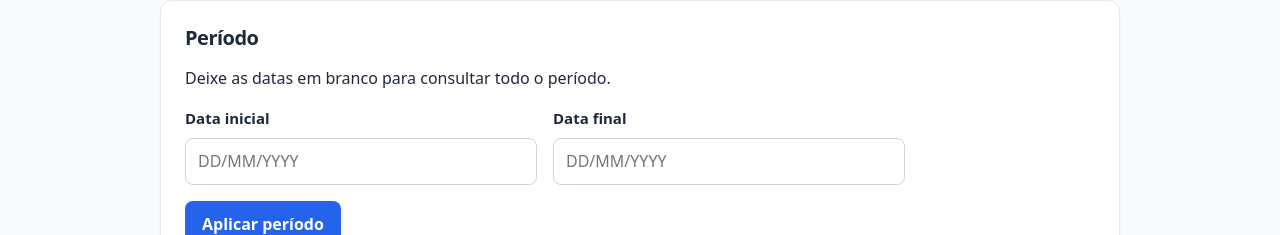
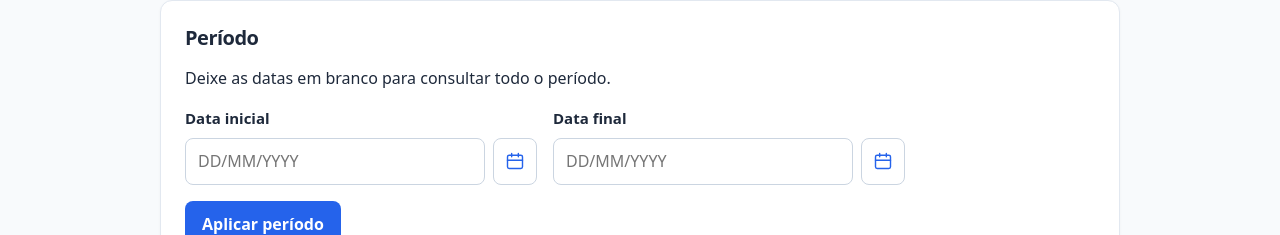
Before and after one commit to GabrielHDias/Finance_Manager, a Next.js app in the folder frontend/: page /dashboard in a window 1280 px wide. Shown: the part 168-403 px from the top of the page. Built offline with nearby package versions, Linux system fonts and the light colour scheme; no server answers.

Commit message:
fix(frontend): restore calendar controls and hide amount steppers

```diff
--- a/frontend/src/app/(protected)/transactions/page.tsx
+++ b/frontend/src/app/(protected)/transactions/page.tsx
@@ -215,6 +215,7 @@ export default function TransactionsPage() {
 
           <input
             id="amount"
+            className="amount-input"
             name="amount"
             type="number"
             min="0.01"
@@ -233,7 +234,7 @@ export default function TransactionsPage() {
             id="date"
             name="date"
             value={date}
-            onChange={(event) => setDate(event.target.value)}
+            onValueChange={setDate}
             required
             disabled={busy}
           />
--- a/frontend/src/app/globals.css
+++ b/frontend/src/app/globals.css
@@ -127,6 +127,76 @@ select:disabled {
   background-color: var(--color-background);
   color: var(--color-text-muted);
   cursor: not-allowed;
+}
+
+/* Keep numeric validation while removing the amount field's stepper buttons. */
+.amount-input {
+  appearance: textfield;
+  -moz-appearance: textfield;
+}
+
+.amount-input::-webkit-inner-spin-button,
+.amount-input::-webkit-outer-spin-button {
+  -webkit-appearance: none;
+  margin: 0;
+}
+
+.date-input {
+  display: flex;
+  align-items: stretch;
+  gap: var(--space-2);
+  min-width: 0;
+}
+
+.date-input > input {
+  flex: 1;
+  width: 100%;
+  min-width: 0;
+}
+
+.date-input__picker {
+  position: relative;
+  display: inline-flex;
+  align-items: center;
+  justify-content: center;
+  flex: 0 0 44px;
+  min-height: 44px;
+  border: 1px solid var(--color-border-strong);
+  border-radius: var(--radius-control);
+  background: var(--color-surface);
+  color: var(--color-primary);
+}
+
+.date-input__picker:focus-within {
+  outline: 3px solid var(--color-focus);
+  outline-offset: 3px;
+}
+
+.date-input__picker:hover {
+  background: var(--color-primary-soft);
+}
+
+.date-input__picker:has(input:disabled) {
+  opacity: 0.55;
+}
+
+.date-input__picker input {
+  position: absolute;
+  inset: 0;
+  width: 100%;
+  height: 100%;
+  padding: 0;
+  opacity: 0;
+  cursor: pointer;
+}
+
+.date-input__picker input::-webkit-calendar-picker-indicator {
+  position: absolute;
+  inset: 0;
+  width: 100%;
+  height: 100%;
+  margin: 0;
+  padding: 0;
 }
 
 input[type="file"] {
--- a/frontend/src/components/date-input.tsx
+++ b/frontend/src/components/date-input.tsx
@@ -1,17 +1,53 @@
-import type { InputHTMLAttributes } from "react";
+"use client";
 
-type DateInputProps = Omit<InputHTMLAttributes<HTMLInputElement>, "type" | "pattern" | "placeholder" | "maxLength" | "inputMode">;
+import { useRef, type InputHTMLAttributes } from "react";
+import { formatDate, parseDisplayDate } from "@/lib/dates";
 
-export default function DateInput(props: DateInputProps) {
+type DateInputProps = Omit<InputHTMLAttributes<HTMLInputElement>, "type" | "pattern" | "placeholder" | "maxLength" | "inputMode" | "onChange" | "value" | "defaultValue"> & {
+  value?: string;
+  defaultValue?: string;
+  onValueChange?: (value: string) => void;
+};
+
+export default function DateInput({ value, defaultValue, onValueChange, ...props }: DateInputProps) {
+  const textInput = useRef<HTMLInputElement>(null);
+
   return (
+    <div className="date-input">
       <input
         {...props}
+        ref={textInput}
         type="text"
+        value={value}
+        defaultValue={defaultValue}
+        onChange={event => onValueChange?.(event.target.value)}
         inputMode="text"
         placeholder="DD/MM/YYYY"
         pattern="[0-9]{2}/[0-9]{2}/[0-9]{4}"
         maxLength={10}
         title="Informe a data no formato DD/MM/YYYY."
       />
+      <span className="date-input__picker">
+        <svg width="20" height="20" viewBox="0 0 24 24" fill="none" stroke="currentColor" strokeWidth="1.7" strokeLinecap="round" aria-hidden="true">
+          <rect x="3" y="5" width="18" height="16" rx="2" />
+          <path d="M16 3v4M8 3v4M3 11h18" />
+        </svg>
+        <input
+          type="date"
+          min="0001-01-01"
+          max="9999-12-31"
+          disabled={props.disabled}
+          aria-label={`Abrir calendário: ${props.id === "date" ? "Data" : props.name === "startDate" ? "Data inicial" : "Data final"}`}
+          onFocus={event => {
+            event.currentTarget.value = parseDisplayDate(textInput.current?.value ?? "") ?? "";
+          }}
+          onChange={event => {
+            const nextValue = formatDate(event.target.value);
+            if (value === undefined && textInput.current) textInput.current.value = nextValue;
+            onValueChange?.(nextValue);
+          }}
+        />
+      </span>
+    </div>
   );
 }
```
Lines whose indentation alone changed are shown as unchanged.
